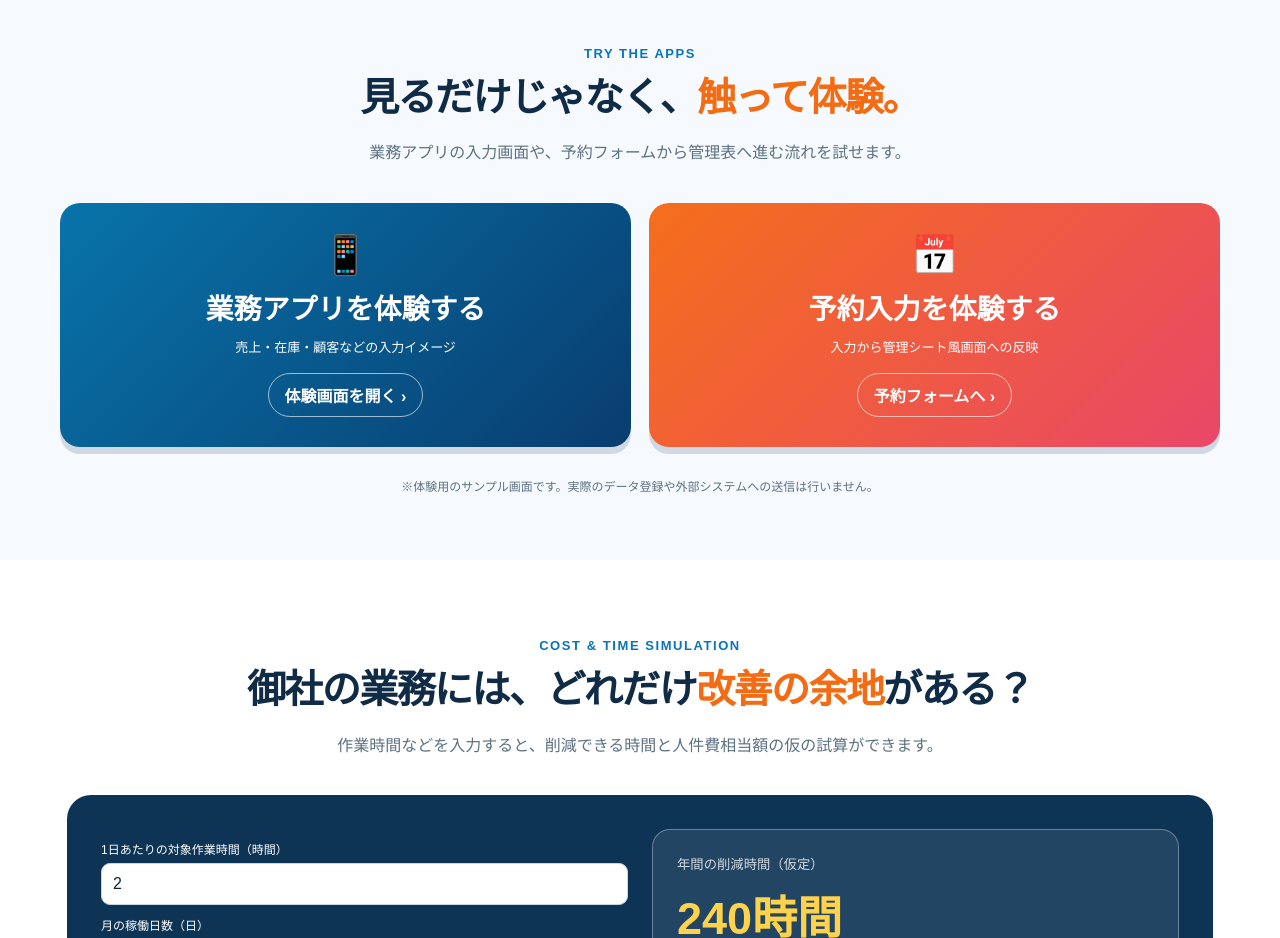
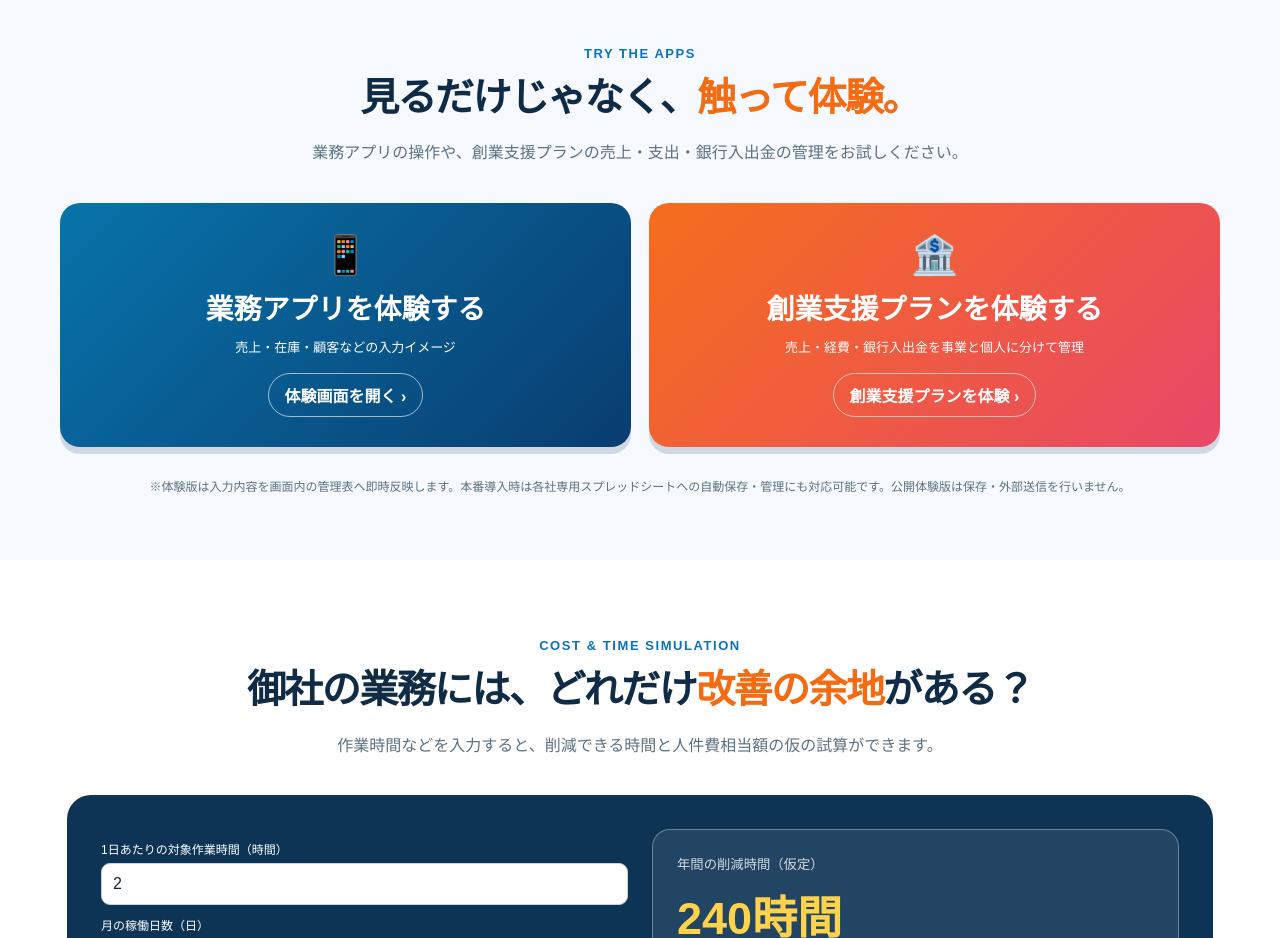
Before and after one commit to happysugar-system/happysugar-system-site, a plain HTML site: page index.html in a window 1280 px wide. Shown: the part 9300-10238 px from the top of the page. Drawn offline with nearby package versions, Linux system fonts and the light colour scheme; no server answers.

Commit message:
Change app trial card to startup finance demo with revenue, spending, bank, and sheet integration explanation

```diff
--- a/index.html
+++ b/index.html
@@ -338,7 +338,7 @@ html{scroll-padding-top:100px}
 <div class="hs-reservation-demo"><div class="hs-reservation-guide"><span class="tag g">実際に操作できます</span><h3>3項目を入力して試してみよう！</h3><p><b>STEP 1</b> 希望の内容・日付・お名前を入力</p><p><b>STEP 2</b> オレンジのボタンを押す</p><p><b>STEP 3</b> 管理シート風の画面で反映を確認</p><a class="btn white" href="demo.html">その他の業務アプリも体験 ›</a></div>
 <div class="reservation"><div class="booking-demo"><b>📅 予約フォーム体験</b><label for="demo-type">ご希望の内容</label><select id="demo-type"><option>サービスを選択</option><option>初回相談</option><option>通常予約</option></select><label for="demo-day">ご希望日</label><input id="demo-day" type="date"><label for="demo-name">お名前</label><input id="demo-name" type="text" maxlength="60" placeholder="例：山田 花子"><button type="button" id="demo-button">入力内容を管理シートで見る →</button><p class="tip" style="color:#d61667;font-weight:900">※御社のご希望に合わせてカスタマイズできます。</p><p class="tip" id="demo-msg" aria-live="polite">※デモ用の疑似予約です。実際の予約やGoogleスプレッドシートへの登録は行いません。</p></div></div></div>
 </div></section>
-<section class="hs-try-section" id="try-apps" aria-label="アプリ体験のご案内"><div class="container hs-widescreen"><div class="sectionhead"><div class="small">TRY THE APPS</div><h2>見るだけじゃなく、<span class="orange">触って体験。</span></h2><p>業務アプリの入力画面や、予約フォームから管理表へ進む流れを試せます。</p></div><div class="hs-try-two"><a href="demo.html" class="hs-try-link"><span class="hs-try-icon">📱</span><strong>業務アプリを体験する</strong><small>売上・在庫・顧客などの入力イメージ</small><span class="hs-try-arrow">体験画面を開く ›</span></a><a href="#reservations" class="hs-try-link reservation-link"><span class="hs-try-icon">📅</span><strong>予約入力を体験する</strong><small>入力から管理シート風画面への反映</small><span class="hs-try-arrow">予約フォームへ ›</span></a></div><p class="fine center">※体験用のサンプル画面です。実際のデータ登録や外部システムへの送信は行いません。</p></div></section>
+<section class="hs-try-section" id="try-apps" aria-label="業務アプリと創業支援プランの体験"><div class="container hs-widescreen"><div class="sectionhead"><div class="small">TRY THE APPS</div><h2>見るだけじゃなく、<span class="orange">触って体験。</span></h2><p>業務アプリの操作や、創業支援プランの売上・支出・銀行入出金の管理をお試しください。</p></div><div class="hs-try-two"><a href="demo.html" class="hs-try-link"><span class="hs-try-icon">📱</span><strong>業務アプリを体験する</strong><small>売上・在庫・顧客などの入力イメージ</small><span class="hs-try-arrow">体験画面を開く ›</span></a><a href="startup-plan-demo.html" class="hs-try-link reservation-link"><span class="hs-try-icon">🏦</span><strong>創業支援プランを体験する</strong><small>売上・経費・銀行入出金を事業と個人に分けて管理</small><span class="hs-try-arrow">創業支援プランを体験 ›</span></a></div><p class="fine center">※体験版は入力内容を画面内の管理表へ即時反映します。本番導入時は各社専用スプレッドシートへの自動保存・管理にも対応可能です。公開体験版は保存・外部送信を行いません。</p></div></section>
 <section id="calculator"><div class="container"><div class="sectionhead"><div class="small">COST & TIME SIMULATION</div><h2>御社の業務には、どれだけ<span class="orange">改善の余地</span>がある？</h2><p>作業時間などを入力すると、削減できる時間と人件費相当額の仮の試算ができます。</p></div><div class="calc"><div><label for="h">1日あたりの対象作業時間（時間）</label><input id="h" type="number" min="0" max="24" step=".5" value="2"><label for="d">月の稼働日数（日）</label><input id="d" type="number" min="0" max="31" value="20"><label for="w">時間単価（円）</label><input id="w" type="number" min="0" max="100000" step="100" value="1500"><label for="r">改善できると想定する割合（％）</label><input id="r" type="number" min="0" max="100" value="50"></div><div class="calc-result" aria-live="polite"><small>年間の削減時間（仮定）</small><strong id="hours-result">240時間</strong><small>年間の人件費相当額（仮定）</small><strong id="money-result">360,000円</strong><p class="fine">空いた時間の金額換算であり、実際に現金支出や利益が同額変化することを示すものではありません。</p><a class="btn pink" href="https://consult.happysugar.online/">無料診断で具体的に相談する ›</a></div></div></div></section>
 <section class="shade" id="flow"><div class="container"><div class="sectionhead"><div class="small">HOW IT WORKS</div><h2>無料相談から、改善まで。</h2><p>「何を作ればいいか分からない」という段階からご相談いただけます。</p></div><div class="steps"><div class="step"><strong>STEP 01</strong><h3>無料30分診断</h3><p>今困っていること、時間のかかる作業をお聞きします。</p></div><div class="step"><strong>STEP 02</strong><h3>改善案のご提案</h3><p>優先順位・期待効果・進め方を整理します。</p></div><div class="step"><strong>STEP 03</strong><h3>必要な仕組みを制作</h3><p>ご希望と見積りに合わせて設計・開発します。</p></div><div class="step"><strong>STEP 04</strong><h3>導入・運用改善</h3><p>現場で使いながら、必要に応じて改善します。</p></div></div></div></section>
 <section class="shade" id="faq"><div class="container"><div class="sectionhead"><div class="small">FAQ</div><h2>よくあるご質問</h2></div><div class="faq-grid"><details><summary>どんなアプリを作れるの？</summary><p>予約・顧客・在庫・売上経費・日報など。今の業務をお聞きして、必要な機能だけをご提案します。</p></details><details><summary>ITに詳しくなくても相談できますか？</summary><p>もちろん大丈夫です。「こういう作業が大変」「こんなアプリが欲しい」からお話を聞かせてください。</p></details><details><summary>無料相談ではどこまで対応してもらえますか？</summary><p>30分の業務改善相談に加え、内容がごく簡単な場合は画面1点程度の試作デモまで対応します。本番運用・外部システム連携・複雑な開発は別途お見積りです。</p></details><details><summary>スプレッドシートに自動で反映できますか？</summary><p>はい。業務内容やアクセス権限に応じて、アプリ入力からGoogleスプレッドシートへの自動反映をご提案できます。</p></details><details><summary>制作費用はどのように決まりますか？</summary><p>必要な機能・連携方法・運用範囲によって異なります。無料相談で業務内容やご希望を伺い、御社に合った構成とお見積りをご案内します。</p></details></div></div></section><section class="hs-contact-end" id="contact"><div class="container hs-widescreen"><div class="hs-channel-choice" id="consult-channels" aria-label="ご相談方法">
```
